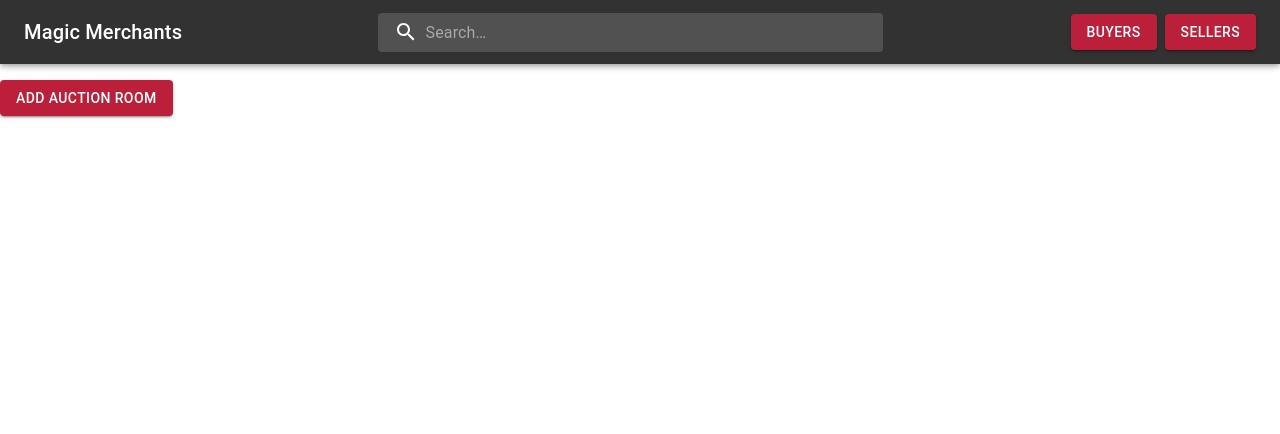
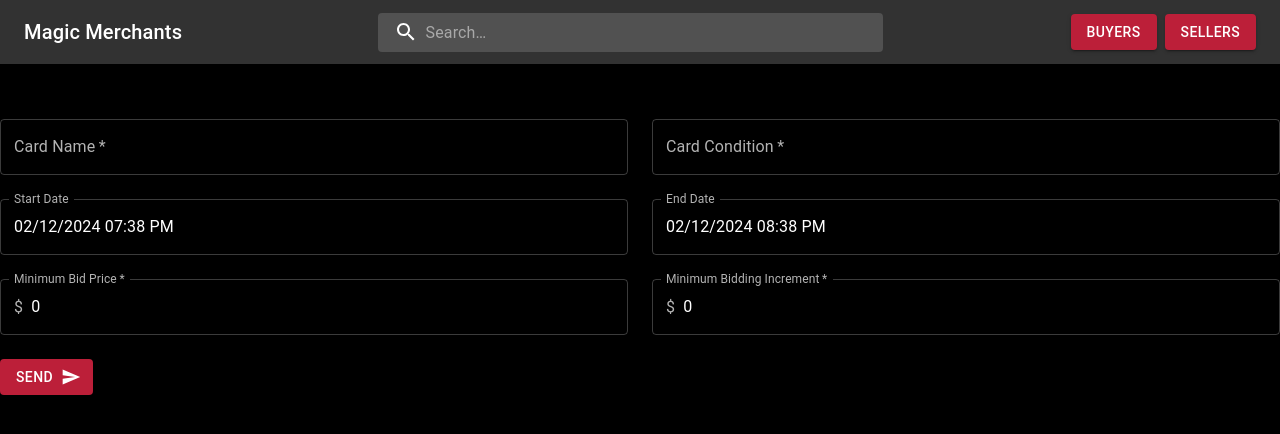
Before and after one commit to EricNguyen-B/magic-merchants, a React (Vite) app in the folder front/: page /sellers-page in a window 1280 px wide. Shown: the top 434 px of the page. Built offline with nearby package versions, Linux system fonts and the light colour scheme; no server answers.

Commit message:
Integrating Auction Form Into Application

```diff
--- a/front/src/Components/CreateAuctionForm.tsx
+++ b/front/src/Components/content/AuctionForm.tsx
@@ -1,6 +1,6 @@
 import React, {useEffect, useState} from 'react';
 import axios from "axios";
-import { Grid, Typography, TextField, FormControlLabel, Checkbox } from '@mui/material';
+import { Grid, Typography, TextField, FormControlLabel, Checkbox, Box } from '@mui/material';
 import dayjs, { Dayjs } from 'dayjs';
 import { LocalizationProvider } from '@mui/x-date-pickers/LocalizationProvider';
 import { AdapterDayjs } from '@mui/x-date-pickers/AdapterDayjs';
@@ -9,7 +9,7 @@ import Button from '@mui/material/Button';
 import SendIcon from '@mui/icons-material/Send';
 import InputAdornment from '@mui/material/InputAdornment';
 
-export default function CreateAuctionForm() {
+export default function AuctionForm() {
   const [startDateValue, setStartDateValue] = useState<Dayjs | null>(dayjs());
   const [endDateValue, setEndDateValue] = useState<Dayjs | null>(dayjs().add(1, "hour"));
   const [cardNameValue, setCardNameValue] = useState<string>("");
@@ -41,7 +41,7 @@ export default function CreateAuctionForm() {
     }
   }
   return (
-    <React.Fragment>
+    <Box>
       <Typography variant="h6" gutterBottom>
         Create Auction
       </Typography>
@@ -124,6 +124,6 @@ export default function CreateAuctionForm() {
           </Button>
         </Grid>
       </Grid>
-    </React.Fragment>
+    </Box>
   );
 }
--- a/front/src/Components/pages/SellersPage.tsx
+++ b/front/src/Components/pages/SellersPage.tsx
@@ -1,27 +1,25 @@
 import axios from "axios";
 import Button from '@mui/material/Button';
 import Navbar from "../common/Navbar";
+import AuctionForm from "../content/AuctionForm";
+import { Grid } from "@mui/material";
+import '../../styles/HomePage.css';
 
 const SellersPage = () => {
-    const handleAddRoom = async () => {
-        try {
-            await axios.post("/api/add-auction");
-        } catch (error) {
-            console.error(error);
-        }
-    };
-
     return (
-        <>
-            <Navbar />
-            <h1>Sellers Page</h1>
-            <Button
-                    onClick={handleAddRoom}
-                    variant="contained"
-                >
-                    Add Auction Room
-            </Button>
-        </>
+        <Grid className="homepage-container">
+            <Grid item>
+                <Navbar />
+            </Grid>
+            <Grid>
+                <h1>Sellers Page</h1>
+            </Grid>
+            <Grid style={{
+                flexGrow: 1
+            }}>
+                <AuctionForm/>
+            </Grid>
+        </Grid>
     )
 }
 
--- a/front/src/main.tsx
+++ b/front/src/main.tsx
@@ -2,14 +2,14 @@ import React from "react";
 import ReactDOM from "react-dom/client";
 import { createBrowserRouter, RouterProvider } from "react-router-dom";
 import { SocketProvider } from "./Context/SocketContext";
-import { ThemeProvider, createTheme } from '@mui/material/styles'; // Use createTheme
+import { ThemeProvider, createTheme, PaletteMode } from '@mui/material';
 import HomePage from "./Components/pages/HomePage";
 import AuctionRoom from './Components/content/AuctionRoom';
 import SellersPage from "./Components/pages/SellersPage";
 
 const themeOptions = {
     palette: {
-        mode: 'dark',
+        mode: 'dark' as PaletteMode,
         primary: {
             main: '#bc1f39'
         },
```
Also changed, not shown: 1 other file (tests, documents, lock files or other folders).
